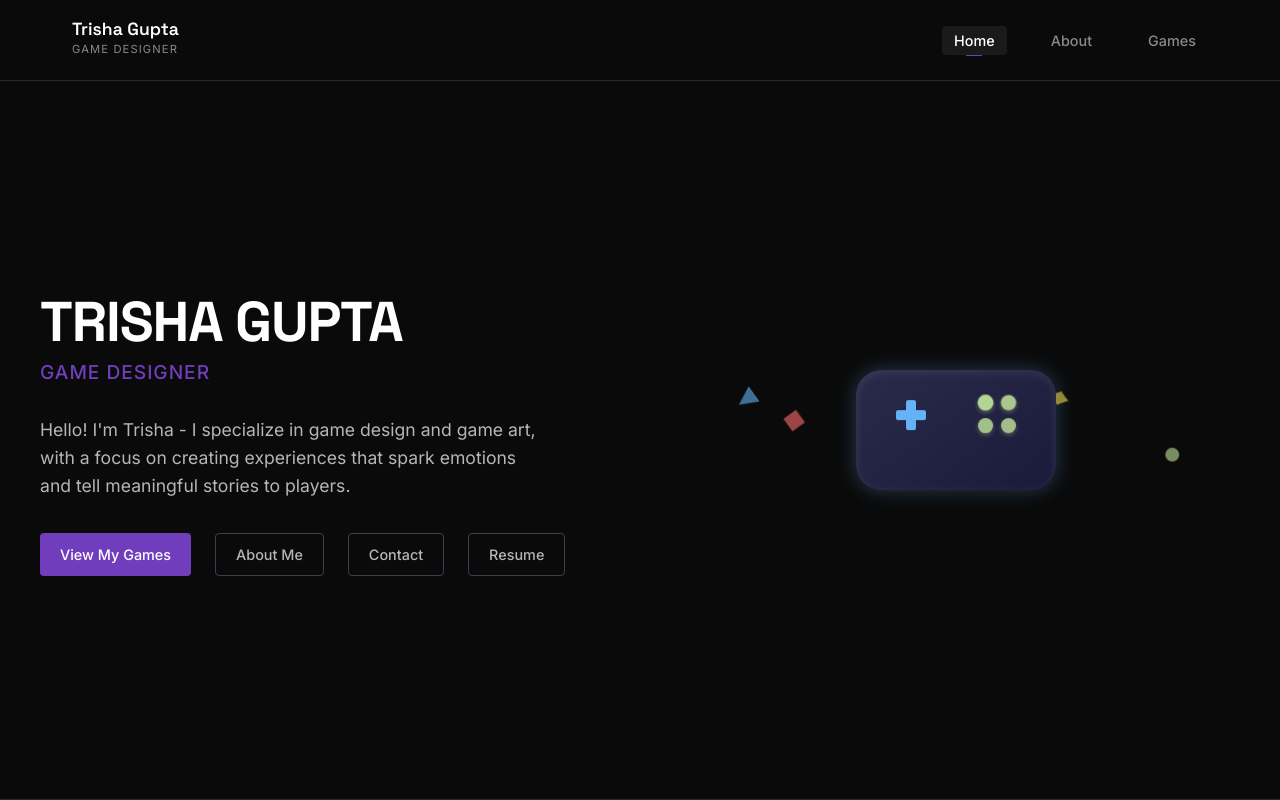
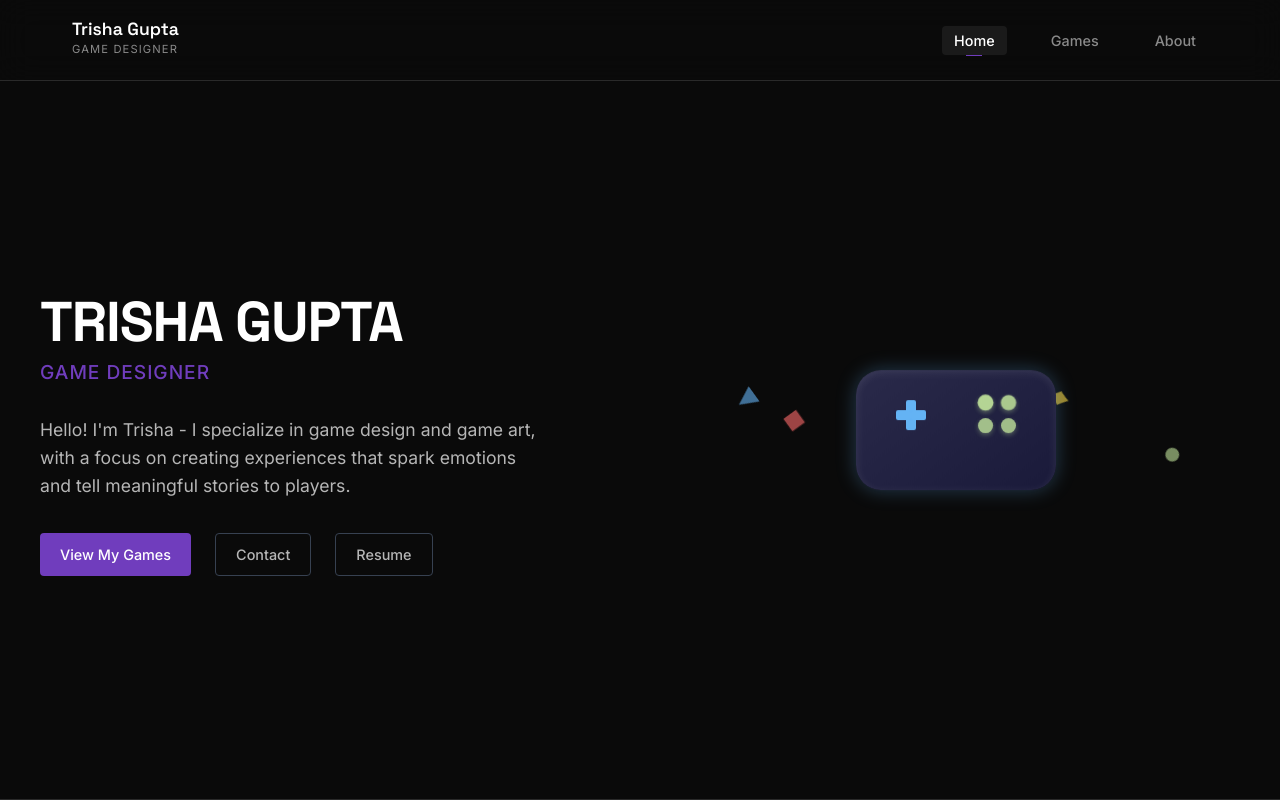
Before and after one commit to trisha-gupt/trisha-gupt.github.io, a React (Vite) app: page / in a window 1280 px wide. Shown: the top 800 px of the page. Built offline with nearby package versions, Linux system fonts and the light colour scheme.

Commit message:
made the cards a little more blurry when hovered

```diff
--- a/src/components/Hero.jsx
+++ b/src/components/Hero.jsx
@@ -17,9 +17,9 @@
             <button className="btn btn-primary" onClick={() => document.getElementById('projects').scrollIntoView({ behavior: 'smooth' })}>
               View My Games
             </button>
-            <button className="btn btn-secondary" onClick={() => document.getElementById('about').scrollIntoView({ behavior: 'smooth' })}>
+{/*             <button className="btn btn-secondary" onClick={() => document.getElementById('about').scrollIntoView({ behavior: 'smooth' })}>
               About Me
-            </button>
+            </button> */}
             <button className="btn btn-secondary" onClick={() => document.getElementById('contact').scrollIntoView({ behavior: 'smooth' })}>
               Contact
             </button>
--- a/src/components/Navigation.jsx
+++ b/src/components/Navigation.jsx
@@ -54,23 +54,21 @@
           </li>
           <li>
             <button
+              className={`nav-link ${activeSection === 'projects' ? 'active' : ''}`}
+              onClick={() => scrollToSection('projects')}
+            >
+              Games
+            </button>
+          </li>
+          <li>
+            <button
               className={`nav-link ${activeSection === 'about' ? 'active' : ''}`}
               onClick={() => scrollToSection('about')}
             >
               About
             </button>
           </li>
-          <li>
-            <button
-              className={`nav-link ${activeSection === 'projects' ? 'active' : ''}`}
-              onClick={() => scrollToSection('projects')}
-            >
-              Games
-            </button>
-          </li>
         </ul>
-
-        {/* nav-social removed per request */}
       </div>
     </nav>
   );
--- a/src/styles/Navigation.css
+++ b/src/styles/Navigation.css
@@ -6,8 +6,8 @@
   right: 0;
   z-index: 1000;
   background: rgba(10, 10, 10, 0.8);
-  backdrop-filter: blur(12px);
-  -webkit-backdrop-filter: blur(12px);
+  backdrop-filter: blur(16px);
+  -webkit-backdrop-filter: blur(16px);
   border-bottom: 1px solid var(--border-color);
   transition: all 0.2s ease;
 }
```
